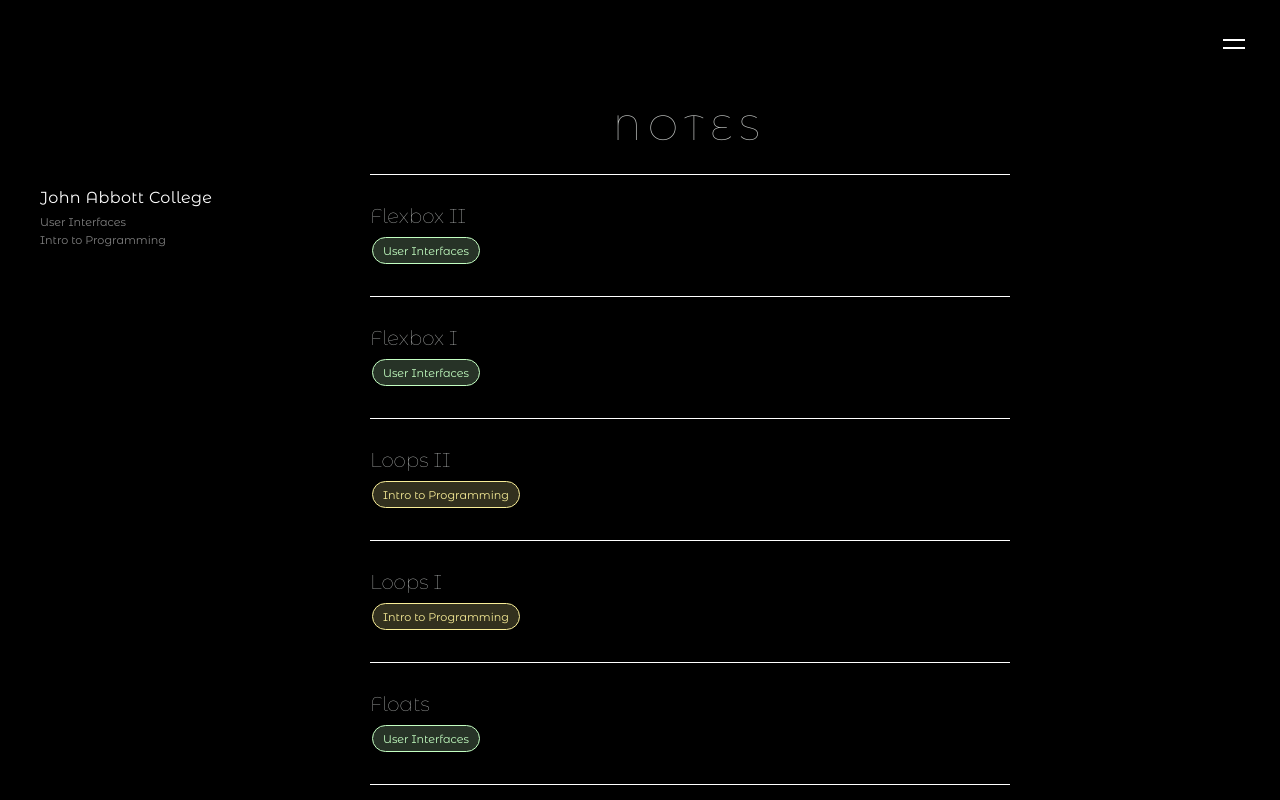
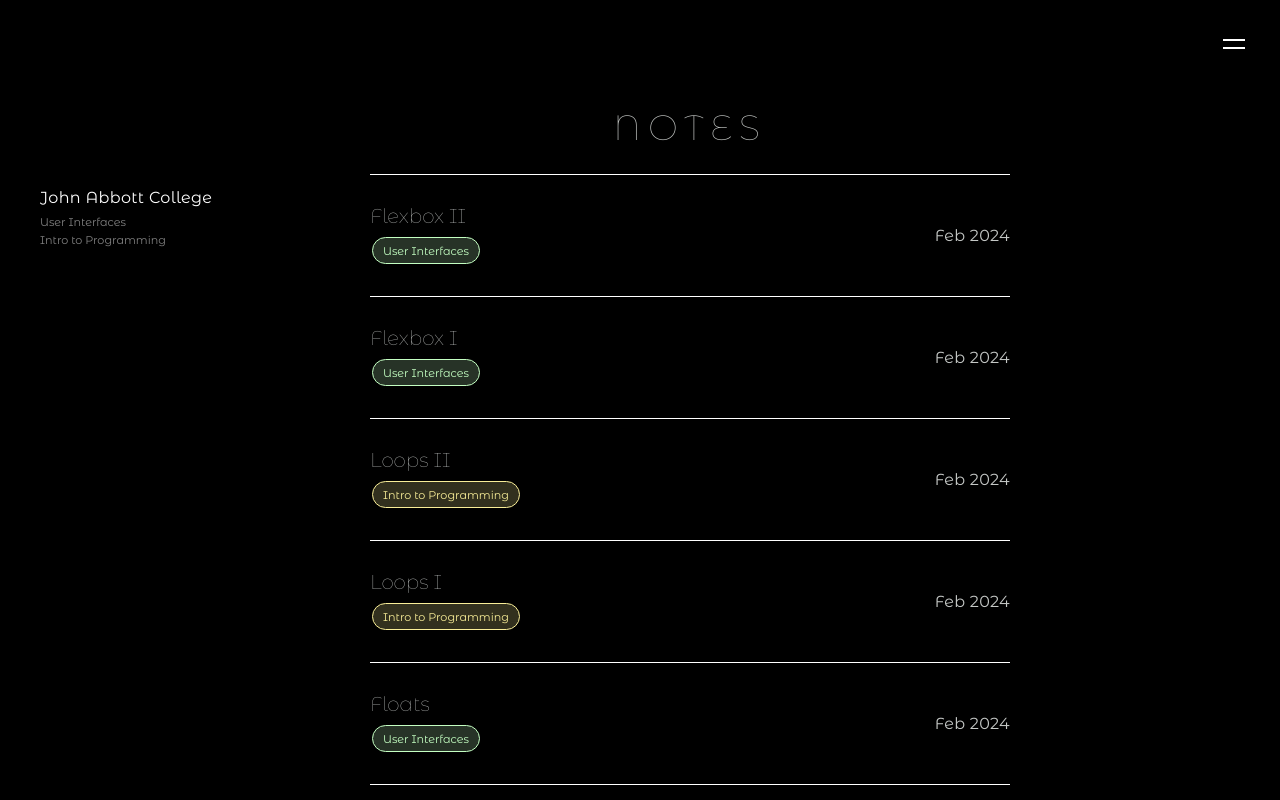
Before and after one commit to elizabeth-poggie/elizabeth-poggie, a Next.js app: page / in a window 1280 px wide. Shown: the top 800 px of the page. Built offline with nearby package versions, Linux system fonts and the light colour scheme.

Commit message:
adding dates

```diff
--- a/src/views/notes/notes.tsx
+++ b/src/views/notes/notes.tsx
@@ -21,14 +21,11 @@ export const filterToColorMap = {
 };
 
 export function Notes({ allNotes }: IProps) {
-  // TODO - maybe use a provider instead lol, however this will be good for now
   const [filteredNotes, setFilteredNotes] = React.useState(allNotes);
   const [activeFilter, setActiveFilter] = React.useState<
     string | "John Abbott College"
   >("John Abbott College");
 
-  // TODO - maybe make it such that more than one thing can be selected at once
-  // TODO - ...and that the styling of things that are active is different lol
   const setNotes = (filter: string) => {
     setActiveFilter(filter);
     const newFilterNotes = allNotes.filter(
@@ -89,11 +86,23 @@ export function Notes({ allNotes }: IProps) {
       </aside>
       <section className={styles.content}>
         {filteredNotes.map((note: INote, i: number) => {
+          // date logic for list items
+          const currentDate = note.updated
+            ? new Date(note.updated) // priority given to updated
+            : new Date(note.created);
+          const displayDate = currentDate.getFullYear() ? (
+            <Text>
+              {`${currentDate.toLocaleString("default", {
+                month: "short",
+              })} ${currentDate.getFullYear()}`}
+            </Text>
+          ) : null;
           return (
             <div key={note.slug}>
               <ListItem
                 title={note.title}
                 href={`/notes/${note.slug}`}
+                rightContent={displayDate}
                 subContent={
                   <PillButton
                     color={filterToColorMap[note.category]}
```
